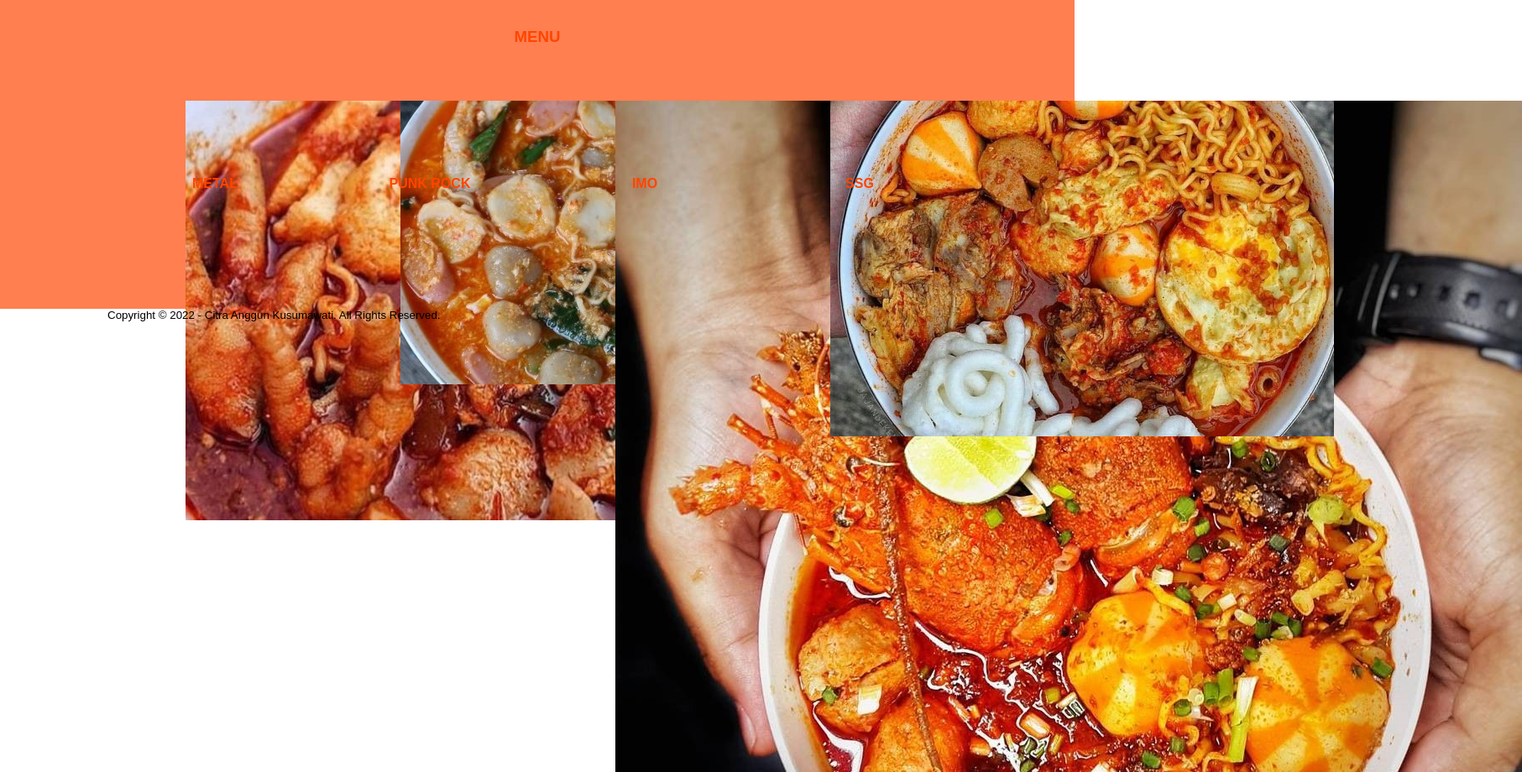
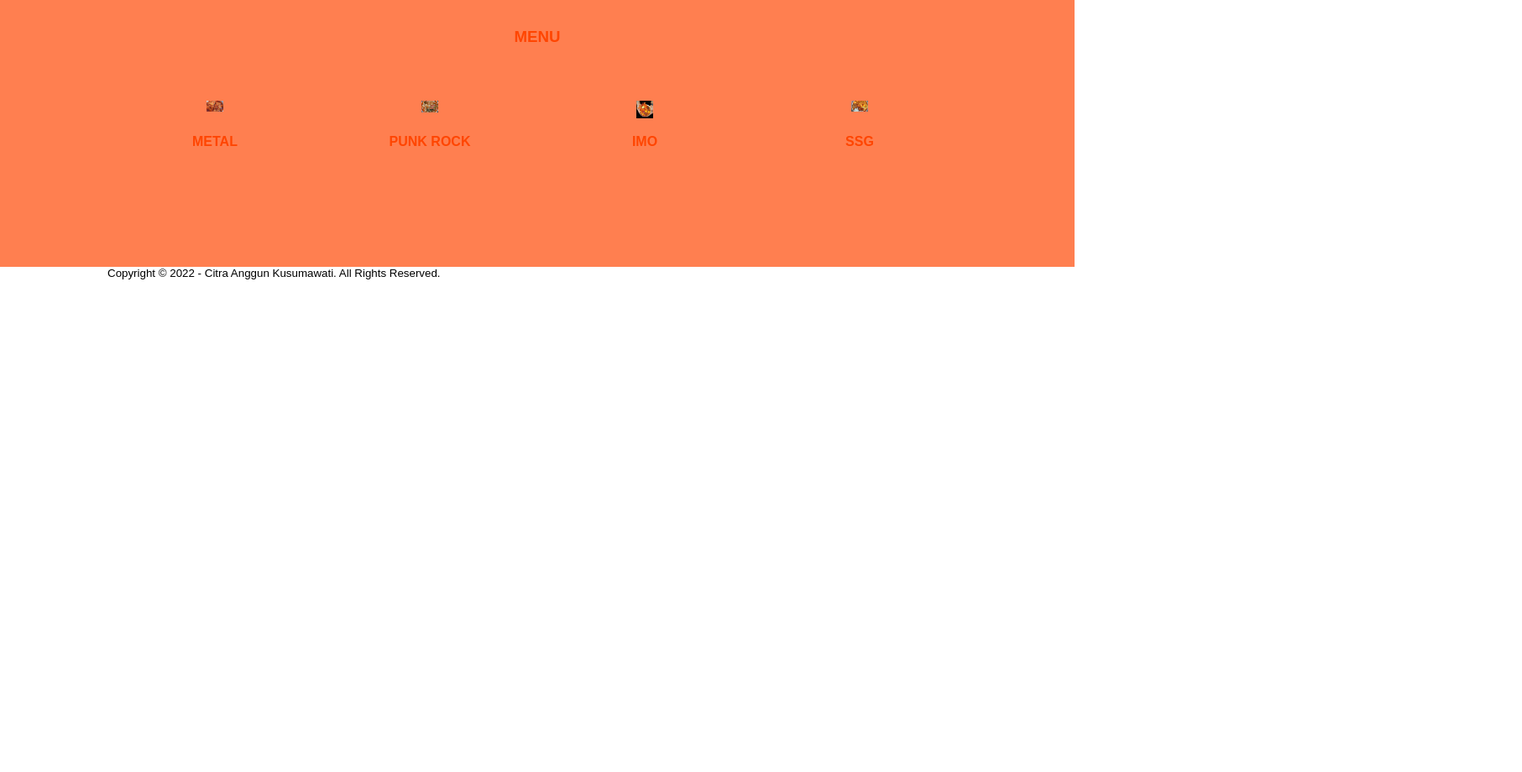
Before and after one commit to Citranggunk/Citranggunk.github.io, a plain HTML site: page index.html in a window 1280 px wide. Shown: the part 1020-1940 px from the top of the page at 84% size, 1813 px wide, since content can reach past the window. After the commit the page ends 1353 px from the top, so only its background shows below. Drawn offline with nearby package versions, Linux system fonts and the light colour scheme.

Commit message:
First Commit

```diff
--- a/index.html
+++ b/index.html
@@ -56,19 +56,19 @@
                 <h3>MENU</h3>
                 <div class="box">
                     <div class="col-4">
-                    <div class="image"><img src="/metal.jpg"></div>
+                    <div class="image"><img src="/metal.jpg" width="100%"></div>
                     <h4>METAL</h4>
                 </div>
                     <div class="col-4">
-                    <div class="image"><img src="/punk rock.jpeg"></div>
+                    <div class="image"><img src="/punk rock.jpeg" width="100%"></div>
                     <h4>PUNK ROCK</h4>
                 </div>
                 <div class="col-4">
-                    <div class="image"><img src="/imo.jpg"></div>
+                    <div class="image"><img src="/imo.jpg" width="100%"></div>
                     <h4>IMO</h4>
                 </div>
                 <div class="col-4">
-                    <div class="image"><img src="/ssg.jpeg"></div>
+                    <div class="image"><img src="/ssg.jpeg" width="100%"></div>
                     <h4>SSG</h4>
                 </div>
             </div>
--- a/style.css
+++ b/style.css
@@ -112,8 +112,8 @@ clear: both;
     float: left;
 }
 .image {
-    width: 70px;
-    height: 70px;
+    width: 20px;
+    height: 20px;
     border-radius: 50%;
     text-align: center;
     line-height: 70px;
```
